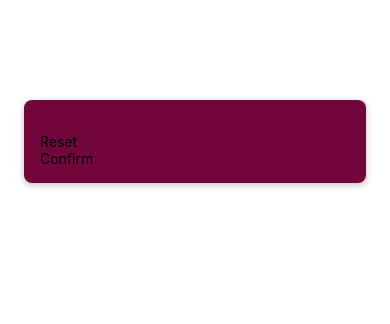
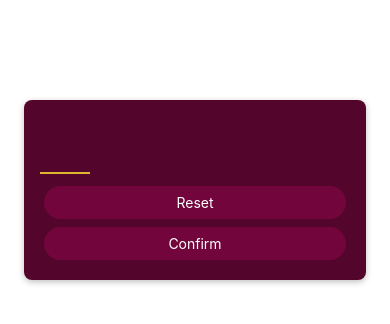
Before and after one commit to PnBafon/React-Native-Guess-Game, a React Native app: screen / in a window 390 px wide. Shown: the top 324 px of the page. Built offline with nearby package versions, Linux system fonts and the light colour scheme.

Commit message:
added the custom buttons

```diff
--- a/component/PrimaryButton.jsx
+++ b/component/PrimaryButton.jsx
@@ -1,16 +1,50 @@
-import { StyleSheet, Text, View, Pressable } from 'react-native'
-import React from 'react'
+import { StyleSheet, Text, View, Pressable } from "react-native";
+import React from "react";
 
-const PrimaryButton = ({children}) => {
+const PrimaryButton = ({ children }) => {
+  function pressHandler() {
+    console.log("Pressed");
+  }
   return (
-    <View>
-      <Text>{children}</Text>
+    <View style={styles.buttonOuterContainer}>
+      <Pressable
+        onPress={pressHandler}
+        android_ripple={{ color: "#52042b" }}
+        style={({ pressed }) =>
+          pressed
+            ? [styles.buttonInnerContainer, styles.pressFeedBack]
+            : styles.buttonInnerContainer
+        }
+      >
+        <Text style={styles.buttonText}>{children}</Text>
+      </Pressable>
     </View>
-  )
-}
+  );
+};
 
-export default PrimaryButton
+export default PrimaryButton;
 
 const styles = StyleSheet.create({
-
-})
+  buttonOuterContainer: {
+    borderRadius: 28,
+    margin: 4,
+    overflow: "hidden",
+  },
+  buttonInnerContainer: {
+    backgroundColor: "#72063c",
+    paddingVertical: 8,
+    paddingHorizontal: 16,
+    elevation: 2,
+    shadowColor: "#810644",
+    shadowOffset: { width: 0, height: 2 },
+    shadowRadius: 6,
+    shadowOpacity: 0.25,
+  },
+  buttonText: {
+    color: "white",
+    textAlign: "center",
+  },
+  pressFeedBack: {
+    opacity: 0.75,
+  },
+});
--- a/screens/StartGameScreen.jsx
+++ b/screens/StartGameScreen.jsx
@@ -1,32 +1,49 @@
-import { StyleSheet, Text, View, TextInput } from 'react-native'
-import React from 'react'
-import PrimaryButton from '../component/PrimaryButton'
+import { StyleSheet, Text, View, TextInput } from "react-native";
+import React from "react";
+import PrimaryButton from "../component/PrimaryButton";
 
 const StartGameScreen = () => {
   return (
     <View style={styles.inputContainer}>
-      <TextInput />
+      <TextInput
+        style={styles.numberInput}
+        maxLength={2}
+        keyboardType="number-pad"
+        autoCorrect={false}
+        autoCapitalize="none"
+      />
 
       {/* buttons */}
       <PrimaryButton>Reset</PrimaryButton>
       <PrimaryButton>Confirm</PrimaryButton>
     </View>
-  )
-}
+  );
+};
 
-export default StartGameScreen
+export default StartGameScreen;
 
 const styles = StyleSheet.create({
   inputContainer: {
     marginTop: 100,
     marginHorizontal: 24,
     padding: 16,
-        backgroundColor: '#72063c',
+    backgroundColor: "#53052c",
     borderRadius: 8,
     elevation: 4,
-        shadowColor: 'black',
-        shadowOffset: {width:0, height:2},
+    shadowColor: "black",
+    shadowOffset: { width: 0, height: 2 },
     shadowRadius: 6,
-        shadowOpacity:0.25,
-    }
-})
+    shadowOpacity: 0.25,
+  },
+  numberInput: {
+    height: 50,
+    width: 50,
+    fontSize: 32,
+    borderBottomColor: "#ddb52f",
+    borderBottomWidth: 2,
+    color: "#ddb52f",
+    marginVertical: 8,
+    fontWeight: "bold",
+    textAlign: "center",
+  },
+});
```
Lines whose indentation alone changed are shown as unchanged.
